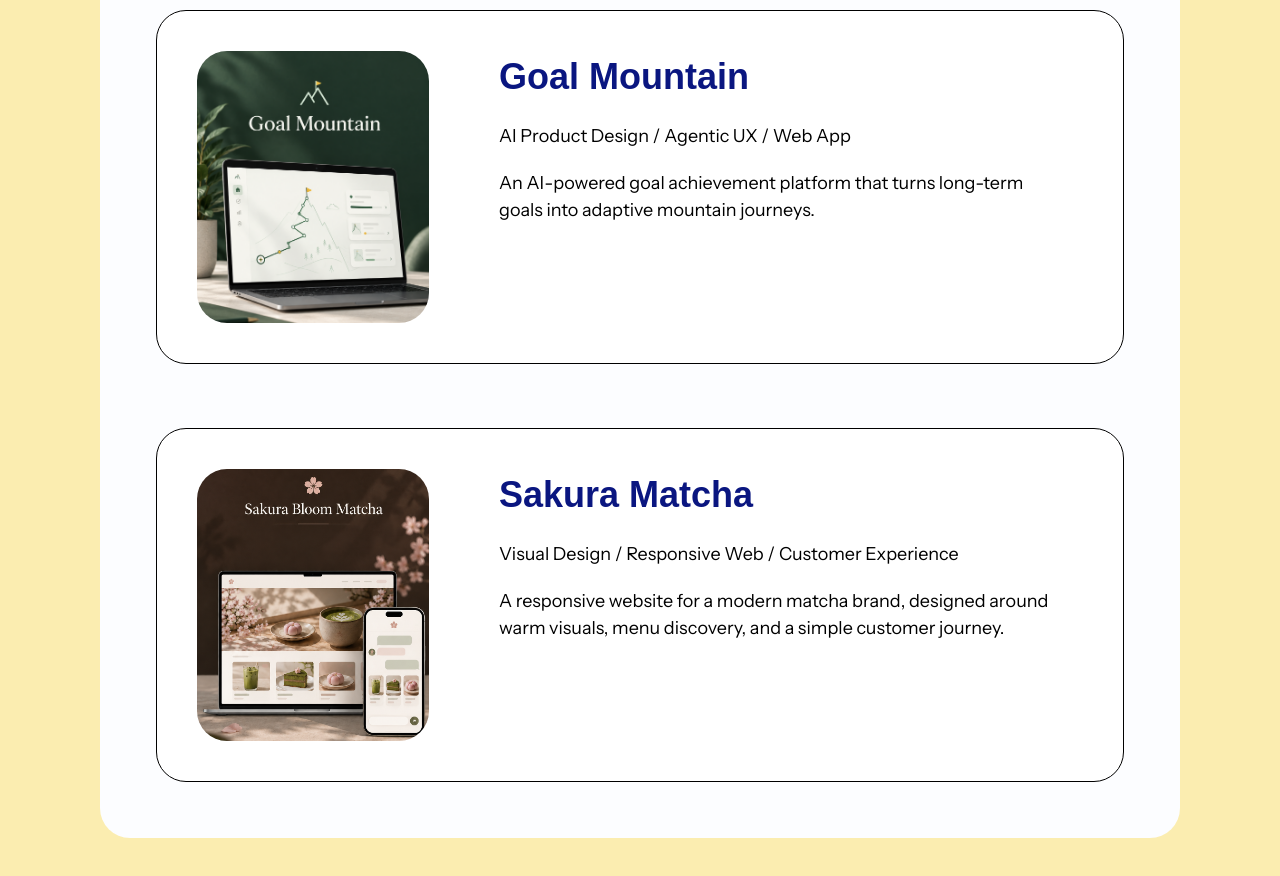
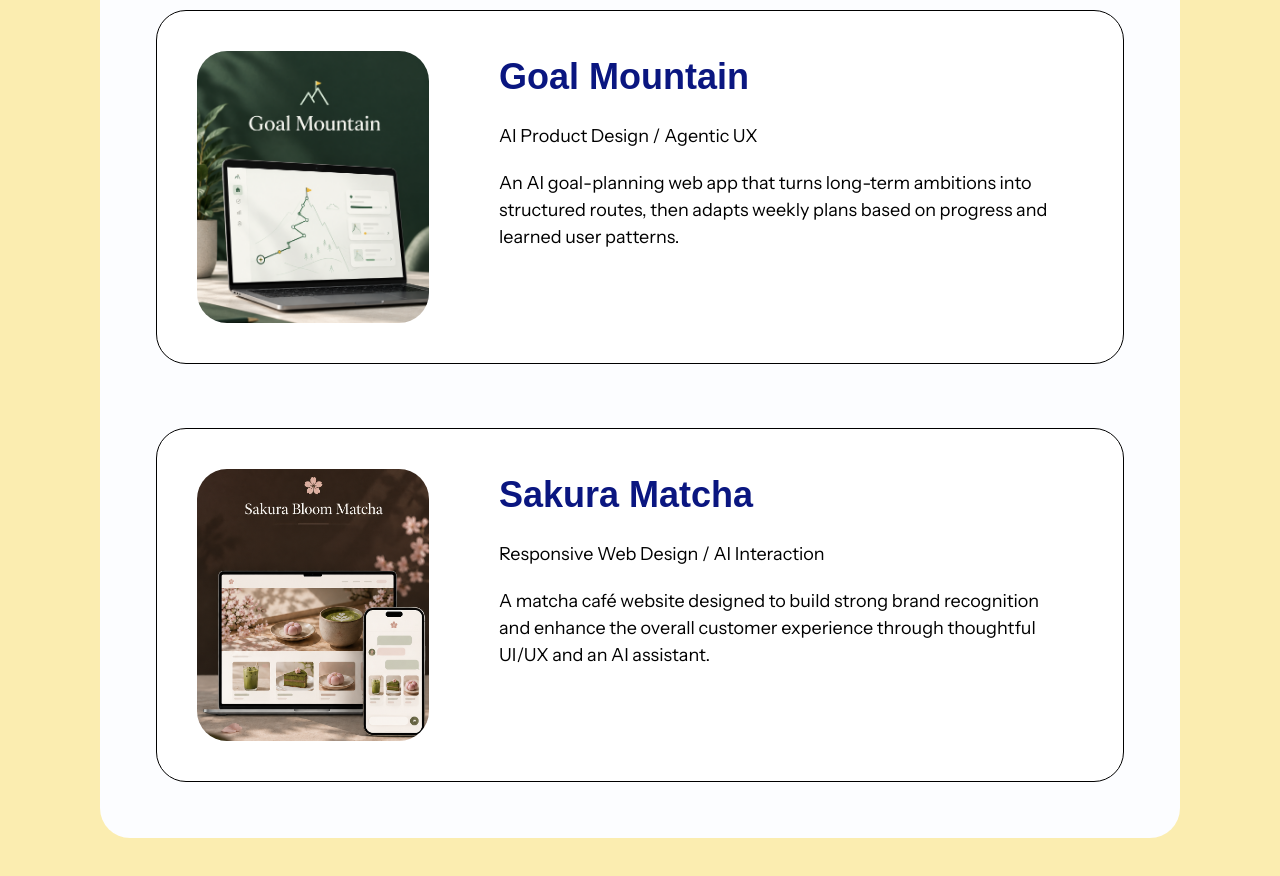
Before and after one commit to rebeccashinyan/portfolio, a Next.js app: page /projects in a window 1280 px wide. Shown: the part 1140-2016 px from the top of the page. Built offline with nearby package versions, Linux system fonts and the light colour scheme; a web font is replaced by a local one.

Commit message:
Sakura hero now matches Goal Mountain title styling; updated About and Projects page copy

```diff
--- a/app/page.tsx
+++ b/app/page.tsx
@@ -9,8 +9,8 @@ export default function Home() {
         id="about"
         title="Hi, I'm Rebecca."
         paragraphs={[
-          "I'm an undergraduate at New York University, majoring in Data Science and minoring in Integrated Design and Media.",
-          "I'm interested in product design, UI/UX, and creating digital experiences at the intersection of design, technology, and human-centered problem solving.",
+          "I'm a junior at New York University, majoring in Data Science and minoring in Integrated Design and Media.",
+          "I'm interested in product design and UI/UX, using both design thinking and data analysis to create thoughtful digital experiences.",
         ]}
         illustration={{
           src: "/figma-assets/about-illustration.png",
--- a/app/projects/sakura-matcha/page.tsx
+++ b/app/projects/sakura-matcha/page.tsx
@@ -10,7 +10,7 @@ import { SiteHeader } from "@/components/SiteHeader";
 export const metadata: Metadata = {
   title: "Sakura Matcha — Rebecca Wang",
   description:
-    "Designing a brand-driven matcha café website with AI-supported menu decisions.",
+    "A matcha café website designed to build strong brand recognition and enhance the overall customer experience through thoughtful UI/UX and an AI assistant.",
 };
 
 const shots = "/figma-assets/sakura-matcha";
@@ -130,14 +130,10 @@ export default function SakuraMatchaPage() {
         />
         <div className="relative mx-auto h-full w-full max-w-figma-artboard px-5 py-16 sm:px-8 lg:px-0 lg:py-0">
           <div className="lg:absolute lg:left-[108px] lg:top-[264px] lg:w-[698px]">
-            <p className="text-[16px] leading-normal">
-              SAKURA MATCHA · WEB &amp; AI EXPERIENCE
-            </p>
-            <h1 className="mt-5 max-w-[698px] text-[28px] font-normal leading-tight sm:text-[32px]">
-              Designing a brand-driven matcha café website with AI-supported
-              menu decisions
+            <h1 className="font-display text-[44px] font-normal leading-normal sm:text-[60px]">
+              Sakura Matcha
             </h1>
-            <p className="mt-7 max-w-[548px] text-[16px] leading-normal">
+            <p className="max-w-[696px] text-[19px] leading-normal sm:text-[22px]">
               A matcha café website designed to build strong brand recognition
               and enhance the overall customer experience through thoughtful
               UI/UX and an AI assistant.
@@ -307,7 +303,7 @@ export default function SakuraMatchaPage() {
                     className="aspect-[783/399] w-full max-w-[705px]"
                   />
                 </Exhibit>
-                <Exhibit caption="Brand-heavy dark aesthetic V.S. Menu readability and scannability">
+                <Exhibit caption="Brand-heavy dark aesthetic vs. Menu readability and scannability">
                   <CaseStudyShot
                     src={`${shots}/menu-readability.png`}
                     alt="Dark brand-led menu layout compared with a more readable menu layout"
--- a/components/ProjectsSection.tsx
+++ b/components/ProjectsSection.tsx
@@ -24,9 +24,9 @@ const coverFrame =
 const projects: Project[] = [
   {
     title: "Goal Mountain",
-    discipline: "AI Product Design / Agentic UX / Web App",
+    discipline: "AI Product Design / Agentic UX",
     description:
-      "An AI-powered goal achievement platform that turns long-term goals into adaptive mountain journeys.",
+      "An AI goal-planning web app that turns long-term ambitions into structured routes, then adapts weekly plans based on progress and learned user patterns.",
     href: "/projects/goal-mountain",
     cover: {
       src: "/figma-assets/goal-mountain/cover.png",
@@ -39,9 +39,9 @@ const projects: Project[] = [
   },
   {
     title: "Sakura Matcha",
-    discipline: "Visual Design / Responsive Web / Customer Experience",
+    discipline: "Responsive Web Design / AI Interaction",
     description:
-      "A responsive website for a modern matcha brand, designed around warm visuals, menu discovery, and a simple customer journey.",
+      "A matcha café website designed to build strong brand recognition and enhance the overall customer experience through thoughtful UI/UX and an AI assistant.",
     href: "/projects/sakura-matcha",
     cover: {
       src: "/figma-assets/sakura-matcha/cover.png",
```
